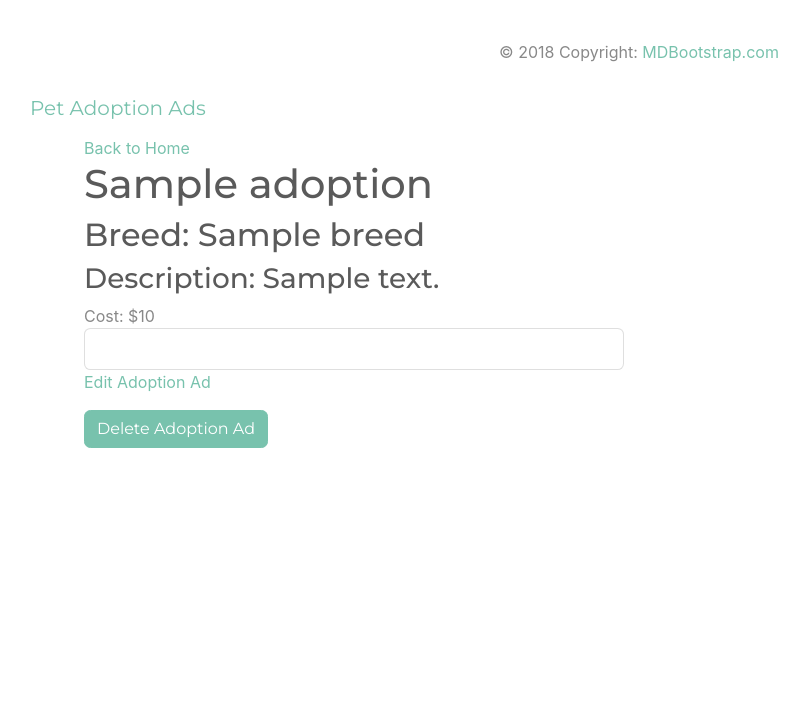
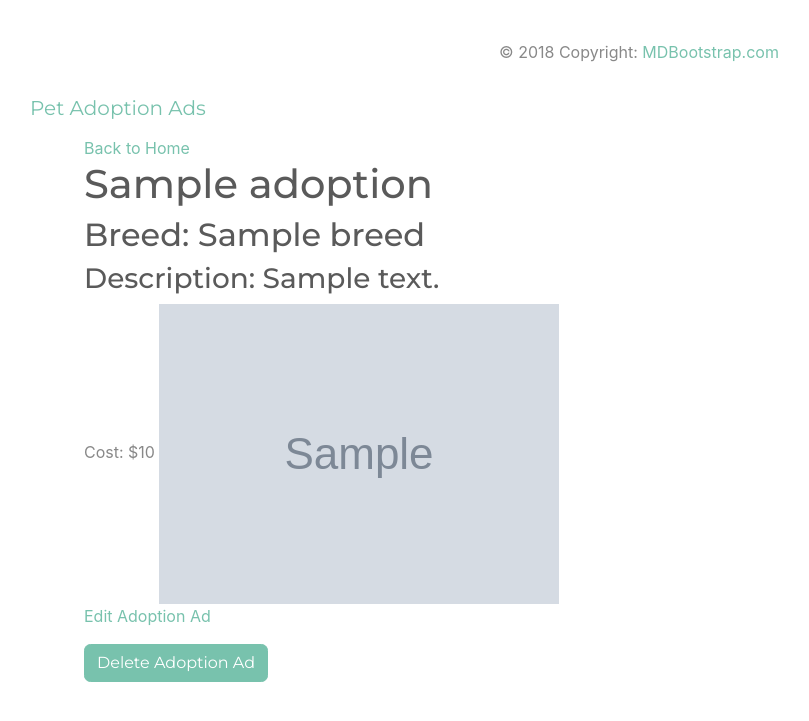
Before and after one commit to squeaky1273/adoption_contractor_project, a Flask app: template templates/adoptions_show.html in a window 1280 px wide. Shown: the top 721 px of the page, without its empty margins (1-810 px from the left). Run offline with Flask 2, Linux system fonts and the light colour scheme; the template is opened without the code that fills it: most values are stand-ins (such as "Sample title", 1, 10 or a date in 2020); grey boxes marked "Sample" are stand-in pictures; parts of the project's set-up code (start-up, migrations or seed data) failed here and were passed over; some libraries are stand-ins or nearby versions.

Commit message:
moved code over, removed tab spaces

```diff
--- a/app.py
+++ b/app.py
@@ -1,6 +1,7 @@
 from flask import Flask, render_template, request, redirect, url_for
 from pymongo import MongoClient
 from bson.objectid import ObjectId
+from functools import reduce
 import os
 
 host = os.environ.get('MONGODB_URI', 'mongodb://localhost:27017/Contractor')
--- a/templates/adoptions_show.html
+++ b/templates/adoptions_show.html
@@ -9,11 +9,8 @@
         <h2>Breed: {{ adoption.breed }}</h2>
         <h3>Description: {{ adoption.description }}</h3>
         Cost: ${{ adoption.price }}
-        {% for img_url in adoption.img_url %}
-            <div class="card"><div class="card-body"
-                <iframe width="500" height="500" src="{{ img_url }}"></iframe>
-            </div></div>
-        {% endfor %}
+        <img src="{{ adoption.image_url }}"><br>
+
         <p><a href='/adoptions/{{ adoption._id }}/edit'>Edit Adoption Ad</a></p>
         <p><form method='POST' action='/adoptions/{{ adoption._id }}/delete'>
             <input type='hidden' name='_method' value='DELETE'>
```
